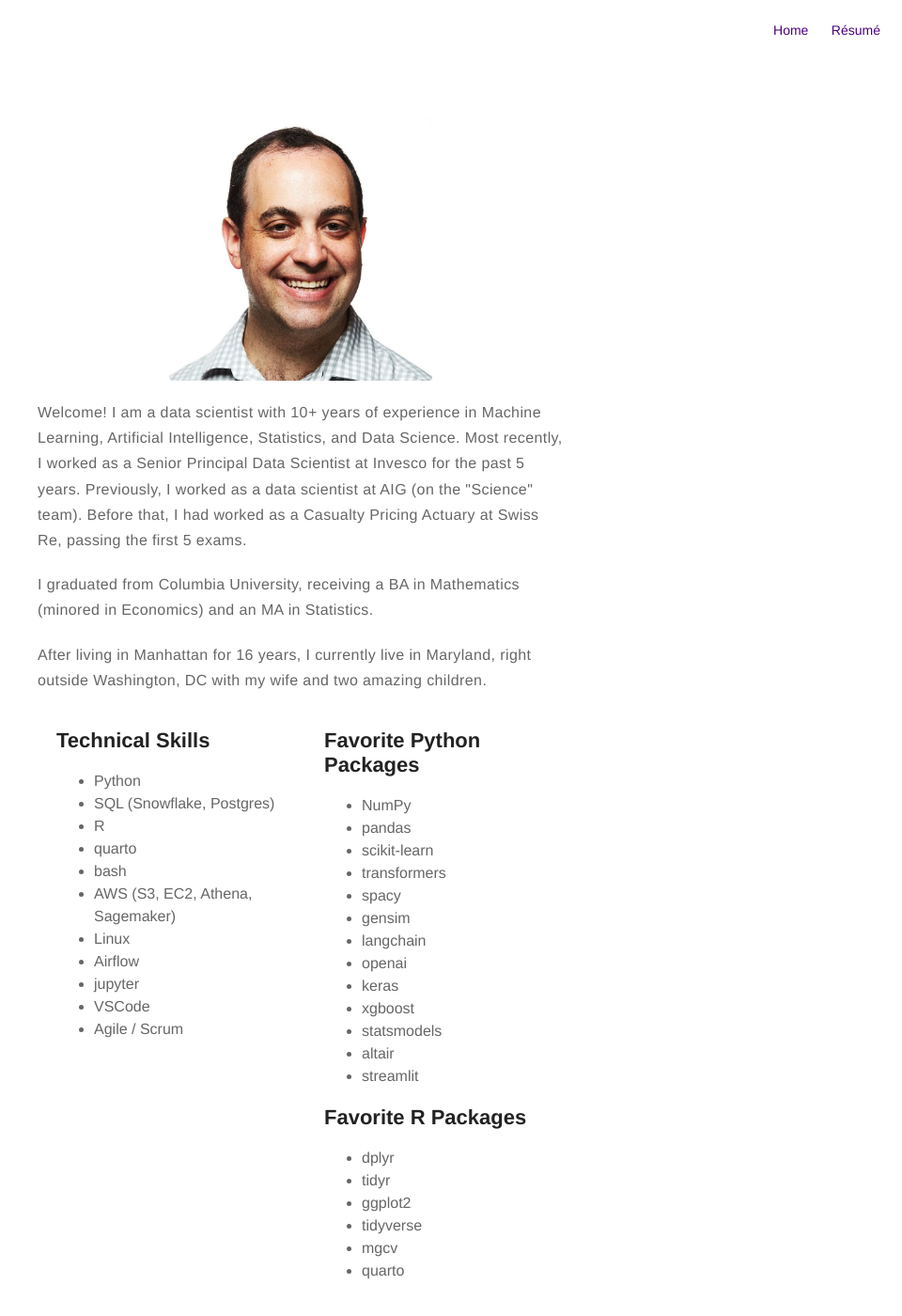
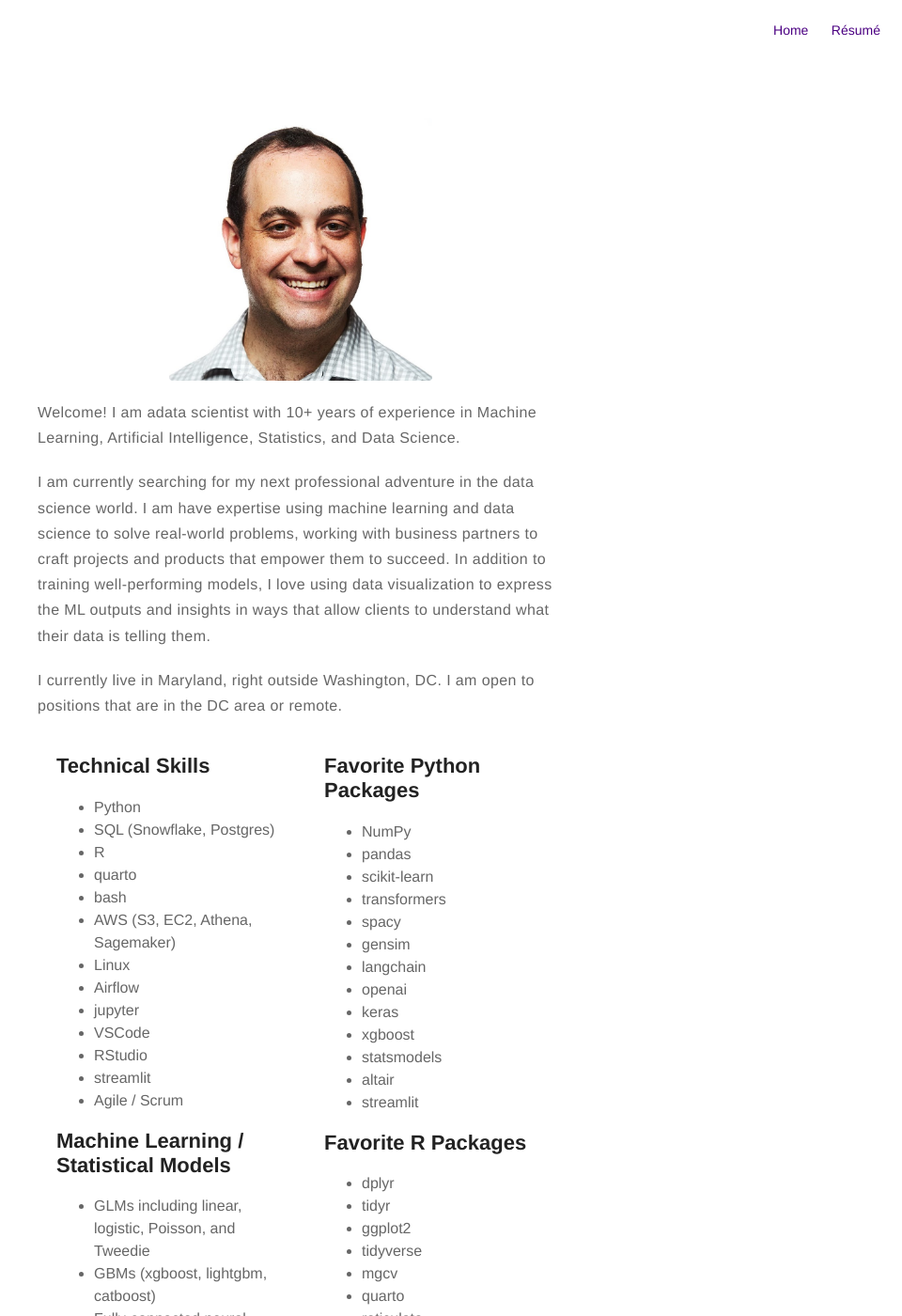
Before and after one commit to AlanFeder/AlanFeder.github.io, a Jekyll site: the page built from about.md, in a window 1280 px wide and 1400 px high. Shown: the whole window at 94% size, without its empty margins (320-1280 px from the left). Built offline with Jekyll 4.4.1, drawn with Linux system fonts in a browser that asks for light colours; nearby versions of some CDN libraries; some of the changed text lies outside the part shown.

Commit message:
new updates

```diff
--- a/_config.yml
+++ b/_config.yml
@@ -45,7 +45,7 @@ email: alanfeder@gmail.com
 authors:
   johndoe:
     name: AlanFeder
-    bio: A Man who travels the world eating noodles
+    bio: An experienced data scientist looking for his next adventure
     external-image: false
     picture: assets/images/profile.jpg
     linkedin: AlanFeder
@@ -71,7 +71,7 @@ about: true
 # blog: true
 
 # do you want to show the "read time" of the posts?
-read-time: true
+read-time: false
 
 # do you want to show the "tags" inside the posts?
 # show-tags: true
@@ -101,7 +101,7 @@ defaults:
 plugins:
   - jekyll-seo-tag
   - jekyll-gist
-  - jekyll-feed
+#  - jekyll-feed
   - jemoji
   - jekyll-paginate-v2
 
--- a/_includes/footer.html
+++ b/_includes/footer.html
@@ -1,9 +1,9 @@
 <footer class="footer-main">
     {{ site.title }} © {{ site.time | date: '%Y' }}
 
-    <a class="link" href="{{ site.url }}/feed.xml" target="_blank">
+    <!-- <a class="link" href="{{ site.url }}/feed.xml" target="_blank">
         <i class="fa-solid fa-rss"></i>
-    </a>
+    </a> -->
 
     <p class="extra">
         <a class="link" href="https://github.com/sergiokopplin/indigo">Indigo theme</a>
--- a/about.md
+++ b/about.md
@@ -4,11 +4,10 @@ layout: page
 ---
 ![Profile Image]({% if site.external-image %}{{ site.picture }}{% else %}{{ site.url }}/{{ site.picture }}{% endif %})
 
-<p>Welcome! I am a data scientist with 10+ years of experience in Machine Learning, Artificial Intelligence, Statistics, and Data Science.  Most recently, I worked as a Senior Principal Data Scientist at Invesco for the past 5 years.  Previously, I worked as a data scientist at AIG (on the "Science" team).  Before that, I had worked as a Casualty Pricing Actuary at Swiss Re, passing the first 5 exams. </p>
+<p>Welcome! I am adata scientist with 10+ years of experience in Machine Learning, Artificial Intelligence, Statistics, and Data Science.  </p>
+<p>I am currently searching for my next professional adventure in the data science world.  I am have expertise using machine learning and data science to solve real-world problems, working with business partners to craft projects and products that empower them to succeed.  In addition to training well-performing models, I love using data visualization to express the ML outputs and insights in ways that allow clients to understand what their data is telling them.</p>
+<p>I currently live in Maryland, right outside Washington, DC.  I am open to positions that are in the DC area or remote.</p>
 
-<p>I graduated from Columbia University, receiving a BA in Mathematics (minored in Economics) and an MA in Statistics.</p>
-
-<p>After living in Manhattan for 16 years, I currently live in Maryland, right outside Washington, DC with my wife and two amazing children.</p>
 
 <div class="container">
 	<div class="column">
@@ -24,7 +23,21 @@ layout: page
 			<li>Airflow</li>
 			<li>jupyter</li>
 			<li>VSCode</li>
+			<li>RStudio</li>
+			<li>streamlit</li>
 			<li>Agile / Scrum</li>
+		</ul>
+		<h2>Machine Learning / Statistical Models</h2>
+		<ul class="skill-list">
+			<li>GLMs including linear, logistic, Poisson, and Tweedie </li>
+			<li>GBMs (xgboost, lightgbm, catboost)</li>
+			<li>Fully-connected neural networks</li>
+			<li>ARIMA</li>
+			<li>LSTM for time series</li>
+			<li>Transformer models (e.g. BERT-family)</li>
+			<li>Chat LLMs (e.g. ChatGPT)</li>
+			<li>GAMs</li>
+			<li>Random Forest</li>
 		</ul>
 	</div>
 	<div class="column" id="right">
@@ -52,6 +65,15 @@ layout: page
 			<li>tidyverse</li>
 			<li>mgcv</li>
 			<li>quarto</li>
+			<li>reticulate</li>
+			<li>knitr</li>
 		</ul>
 	</div>
 </div>
+
+<h1>Background</h1>
+<p>Most recently, I worked as a Senior Principal Data Scientist at Invesco for the past 5 years.  Previously, I worked as a data scientist at AIG (on the "Science" team).  Before that, I had worked as a Casualty Pricing Actuary at Swiss Re, passing the first 5 exams. </p>
+
+<p>I graduated from Columbia University, receiving a BA in Mathematics (minored in Economics) and an MA in Statistics.</p>
+
+<p>After living in Manhattan for 16 years, I currently live in Maryland with my wife and two children.</p>
```
